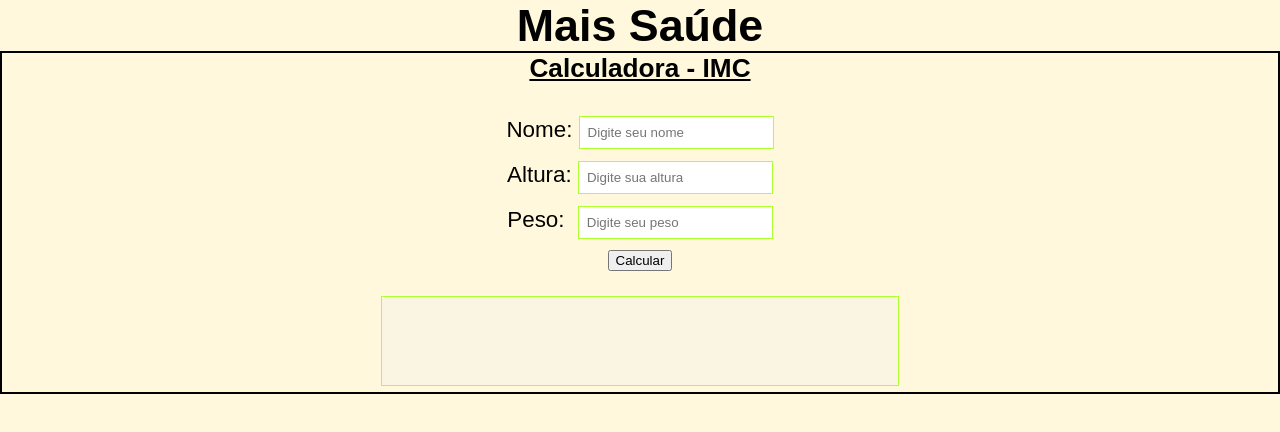
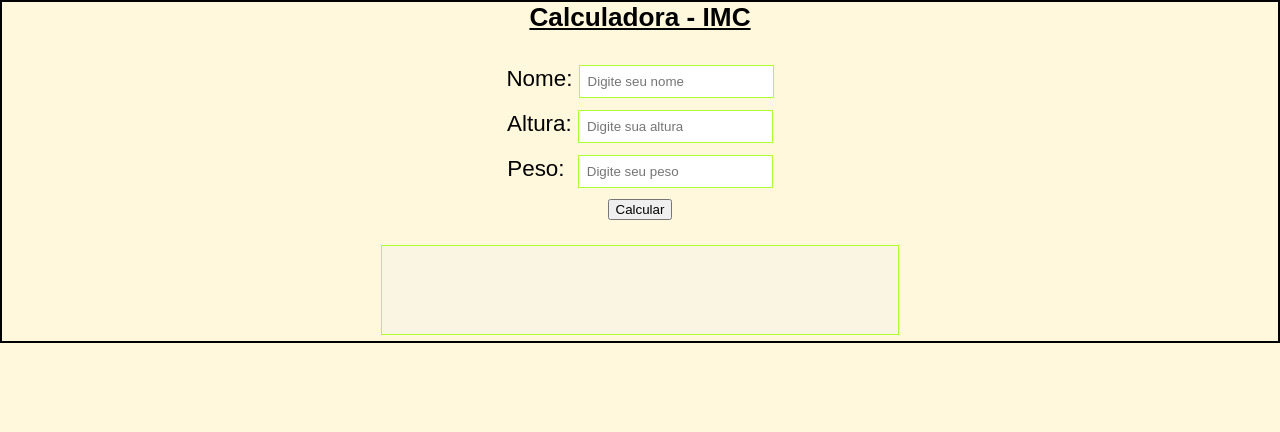
Before and after one commit to ricardojaj/imc, a plain HTML site: page index.html in a window 1280 px wide. Drawn offline with Linux system fonts and the light colour scheme; files that its build step writes are made by us from their sources; files whose address does not match are found by name.

Commit message:
Update index.html

```diff
--- a/index.html
+++ b/index.html
@@ -8,12 +8,6 @@
     <link rel="stylesheet" href="css/estilo.css" />
   </head>
   <body>
-    <div id="cabecario">
-      <div id="logo">
-        <h1>Mais <span class="vermelho">Saúde</span></h1>
-      </div>
-    </div>
-
     <div class="container">
       <h3 class="titulo">Calculadora - IMC</h3>
       <br />
```
